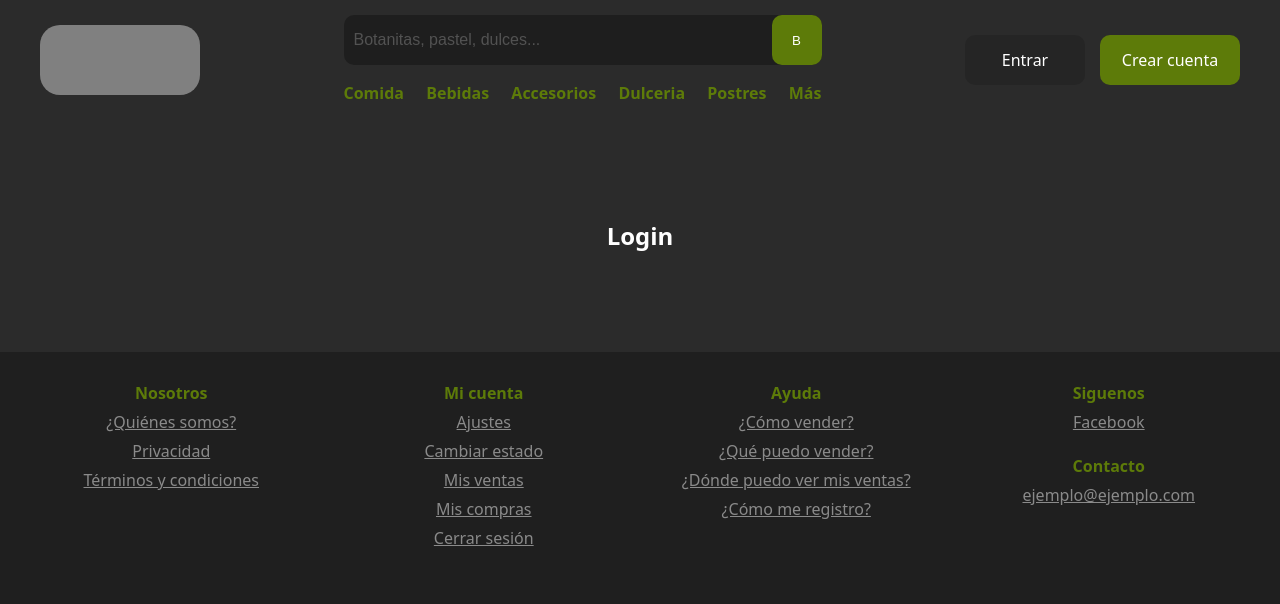
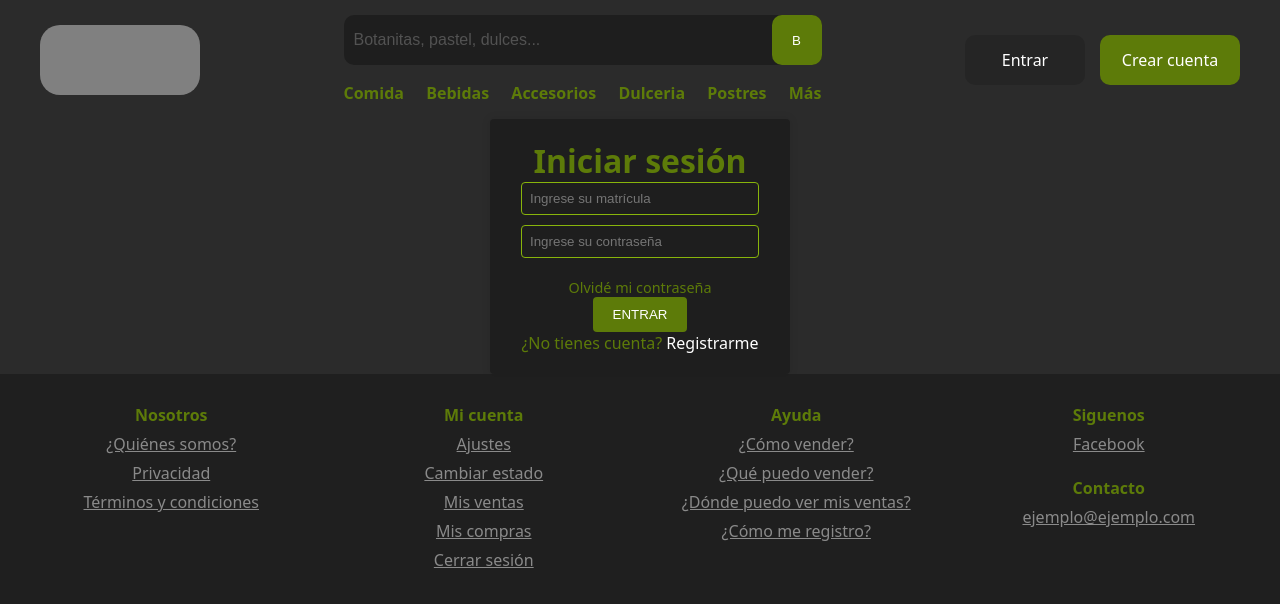
Before and after one commit to adrianhdez2/choco-market, a React (Vite) app: page /login in a window 1280 px wide. Shown: the top 604 px of the page. Built offline with nearby package versions, Linux system fonts and the light colour scheme.

Commit message:
Session Item Update

```diff
--- a/src/pages/Login.jsx
+++ b/src/pages/Login.jsx
@@ -1,9 +1,16 @@
 
 function Login() {
   return (
-    <section>
-      <h2>Login</h2>
-    </section>
+    <div className="containerlogin">
+      <h1>Iniciar sesión</h1>
+      <form id="login-form">
+        <input type="text" id="matricula" name="matricula" placeholder="Ingrese su matrícula" required />
+        <input type="password" id="password" name="password" placeholder="Ingrese su contraseña" required />
+        <p id="forgot-password">Olvidé mi contraseña</p>
+        <button type="submit">Entrar</button>
+      </form>
+      <p>¿No tienes cuenta? <span id="signup-link">Registrarme</span></p>
+    </div>
   )
 }
 
--- a/src/styles/index.css
+++ b/src/styles/index.css
@@ -514,3 +514,69 @@ section {
         text-align: center;
     }
 }
+/* Login */
+.containerlogin {
+    width: 300px;
+    margin: 0 auto;
+    padding: 20px;
+    background-color:#1E1E1E;
+    border-radius: 4px;
+    box-shadow: 0px 0px 10px rgba(0, 0, 0, 0.1);
+    text-align: center;
+  }
+
+  h1 {
+    margin-top: 0;
+    color: #5D7B09; /* Cambio de color para el título */
+  }
+
+  label,
+  input {
+    display: inline-block;
+    width: calc(100% - 22px); /* 22px es el total de los padding y border */
+    margin-bottom: 10px;
+    padding: 8px;
+    border-radius: 4px;
+    border: 1px solid #88B40B;
+    box-sizing: border-box;
+    background-color: #1E1E1E; /* Cambio de color para el contenedor del input */
+    color: #ccc; /* Cambio de color para el texto dentro del input */
+  }
+
+  input[type="password"] {
+    margin-bottom: 20px;
+  }
+
+  button {
+    cursor: pointer;
+    background-color: #5D7B09;
+    color: #fff;
+    border: none;
+    padding: 10px 20px;
+    border-radius: 4px;
+    text-transform: uppercase;
+    transition: background-color 0.3s;
+  }
+
+  button:hover {
+    background-color: #5D7B09;
+  }
+
+  #forgot-password {
+    color: #5D7B09;
+    text-decoration: none;
+    font-size: 0.9em;
+  }
+
+  p {
+    color: #5D7B09;
+  }
+
+  #signup-link {
+    color: #fff;
+  }
+
+  #forgot-password:hover,
+  #signup-link:hover {
+    text-decoration: underline;
+  }
```
